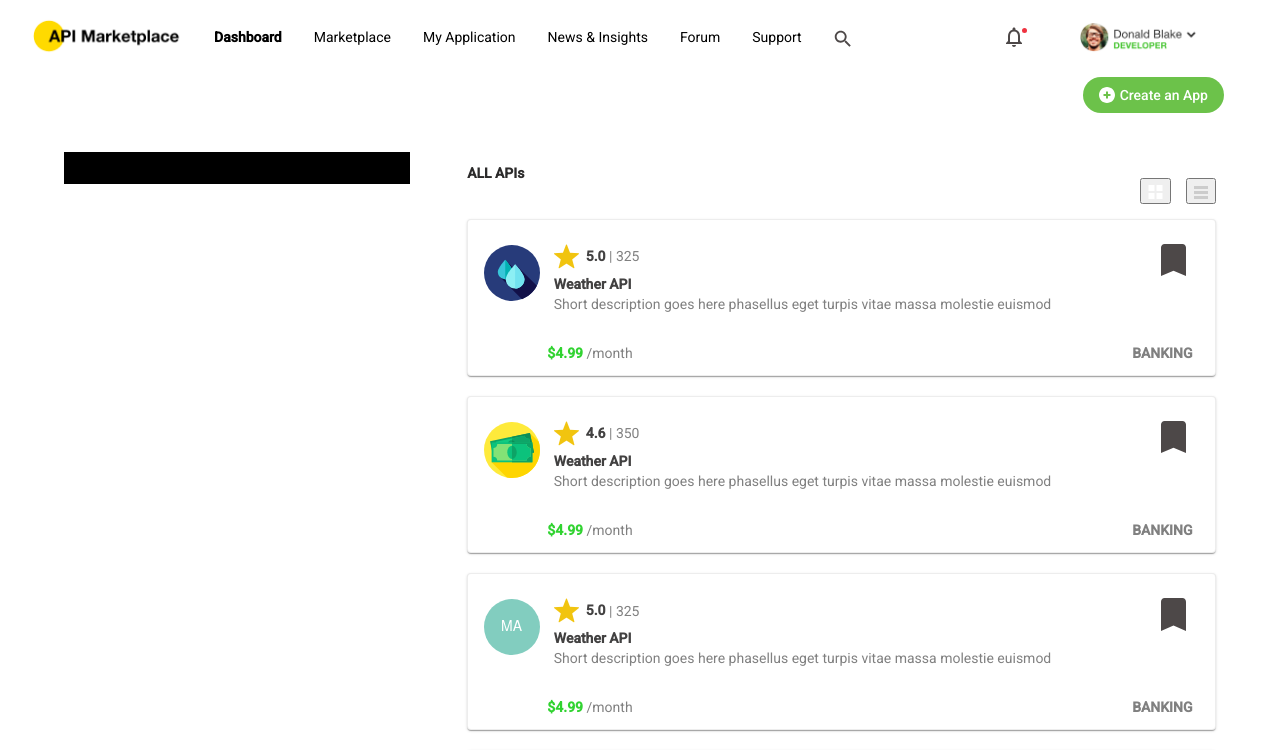
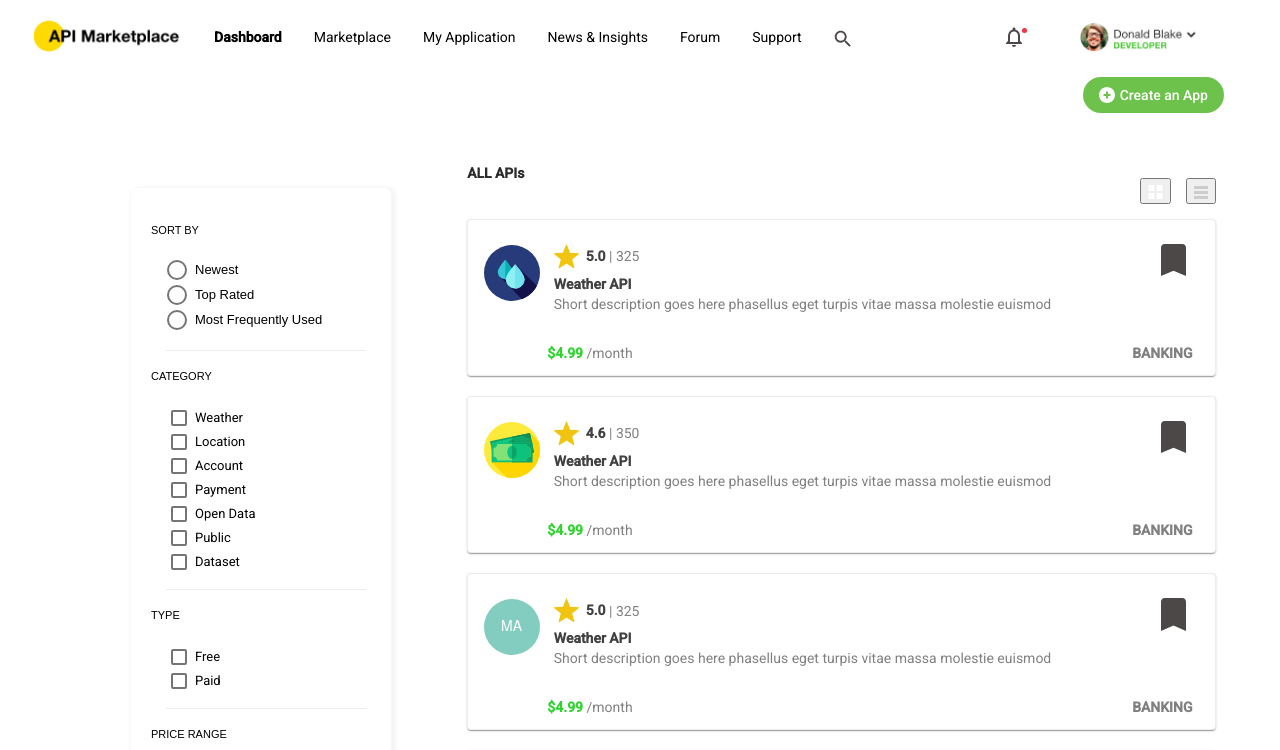
Before and after one commit to EnricoWibawa009/APIMarketplace, an Angular app: page /marketplace in a window 1280 px wide. Shown: the top 750 px of the page. Built offline with nearby package versions, Linux system fonts and the light colour scheme.

Commit message:
marketplace beres

```diff
--- a/src/app/marketplace/marketplace.component.css
+++ b/src/app/marketplace/marketplace.component.css
@@ -10,7 +10,8 @@
     float : left;
     width: 30%;
     height: 100%;
-    background-color: black;
+    margin : 0;
+    padding: 0;
 }
 
 .content{
--- a/src/app/marketplace/marketplace.component.html
+++ b/src/app/marketplace/marketplace.component.html
@@ -2,7 +2,7 @@
 </header>
 <div class="marketContent">
     <div class="marketNav">
-        <p>Ini Navbar</p>
+        <sidebarAPI-root></sidebarAPI-root>
     </div>
     <div class="content">
         <a>ALL APIs</a>
--- a/src/app/navbar/navbar.module.ts
+++ b/src/app/navbar/navbar.module.ts
@@ -1,6 +1,6 @@
 import { NgModule } from '@angular/core';
 import { CommonModule } from '@angular/common';
-import {NavbarComponent } from './navbar.component';
+// import {NavbarComponent } from './navbar.component';
 import { BrowserModule } from '@angular/platform-browser';
 import { FormsModule, ReactiveFormsModule } from '@angular/forms';
 import { BrowserAnimationsModule } from '@angular/platform-browser/animations';
@@ -38,8 +38,8 @@ import {MatCardModule} from '@angular/material/card';
       MatIconModule,
       MatCardModule
     ],
-    declarations: [NavbarComponent],
-    bootstrap: [NavbarComponent]
+    declarations: [],
+    bootstrap: []
   })
   export class NavbarModule {
     hide = true;
```
